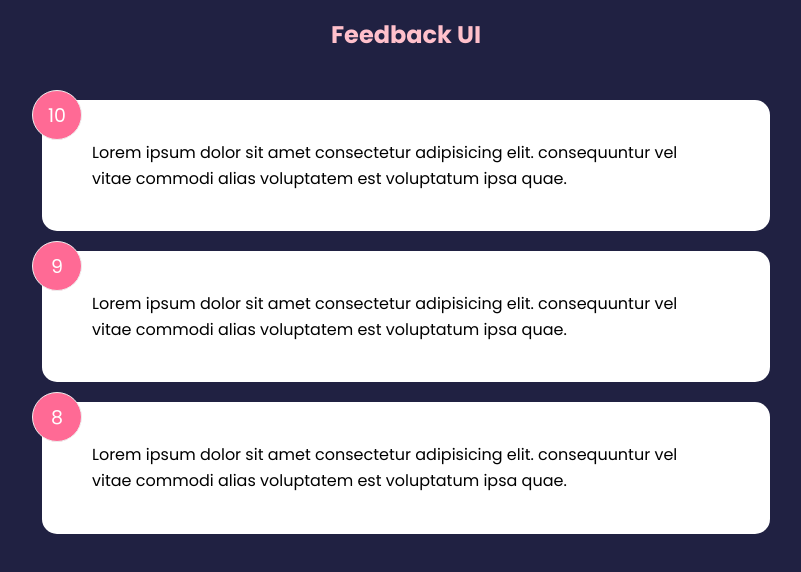
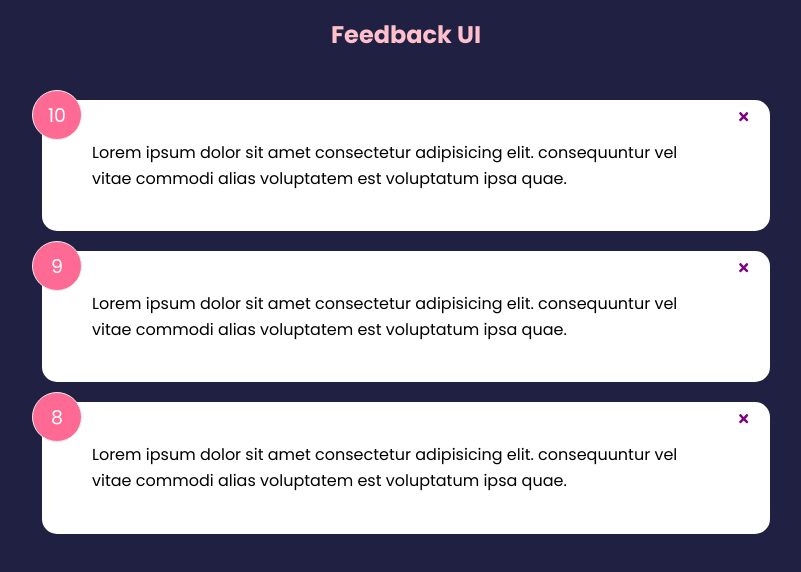
Before and after one commit to SkyeRenda/feedback-app, a React (Create React App) app: page / in a window 1280 px wide. Shown: the top 572 px of the page, without its empty margins (234-1035 px from the left). Built offline with nearby package versions, Linux system fonts and the light colour scheme.

Commit message:
can delete review

```diff
--- a/src/App.js
+++ b/src/App.js
@@ -5,12 +5,19 @@
 
 function App() {
   const [feedback, setFeedBack] = useState(FeedbackData);
+  const deleteFeedback = (id) => {
+    if (window.confirm("Are you sure you want to delete?"))
+      setFeedBack(feedback.filter((item) => item.id !== id));
+  };
 
   return (
     <>
       <Header></Header>
       <div className="container">
-        <FeedbackList feedback={feedback}></FeedbackList>
+        <FeedbackList
+          feedback={feedback}
+          handleDelete={deleteFeedback}
+        ></FeedbackList>
       </div>
     </>
   );
--- a/src/components/FeedbackItem.jsx
+++ b/src/components/FeedbackItem.jsx
@@ -1,10 +1,17 @@
 import PropTypes from "prop-types";
 import Card from "./shared/Card";
+import { FaTimes } from "react-icons/fa";
 
-function FeedbackItem({ item }) {
+function FeedbackItem({ item, handleDelete }) {
   return (
     <Card>
       <div className="num-display">{item.rating}</div>
+      <button
+        onClick={() => handleDelete(item.id)}
+        className="close"
+      >
+        <FaTimes color="purple"></FaTimes>
+      </button>
       <div className="text-display">{item.text}</div>
     </Card>
   );
--- a/src/components/FeedbackList.jsx
+++ b/src/components/FeedbackList.jsx
@@ -1,7 +1,7 @@
 import FeedbackItem from "../components/FeedbackItem";
 import PropTypes from "prop-types";
 
-function FeedbackList({ feedback }) {
+function FeedbackList({ feedback, handleDelete }) {
   if (!feedback || feedback.length === 0) {
     return <p>No feedback yet</p>;
   }
@@ -9,6 +9,7 @@
     <div className="feedback-list">
       {feedback.map((item) => (
         <FeedbackItem
+          handleDelete={handleDelete}
           key={item.id}
           item={item}
         />
```
